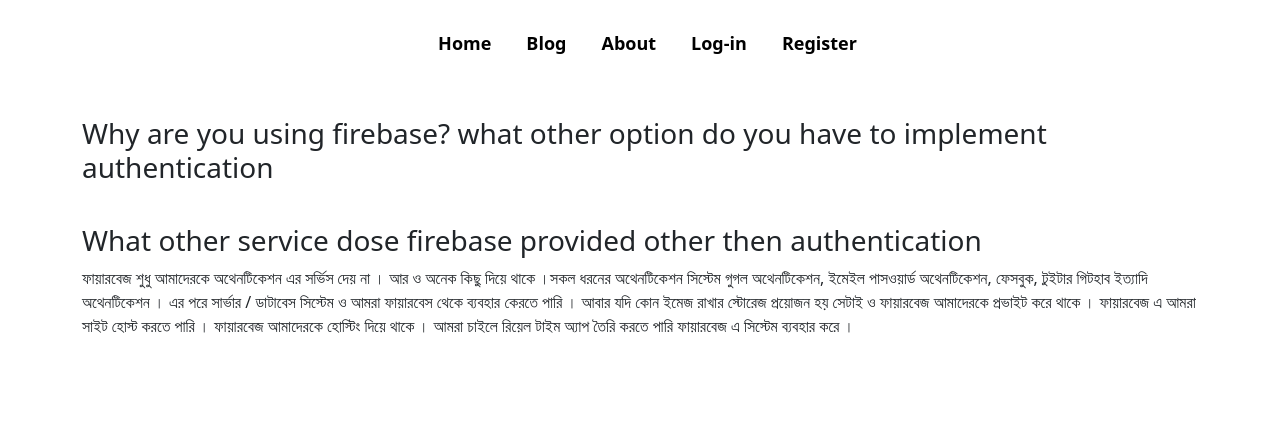
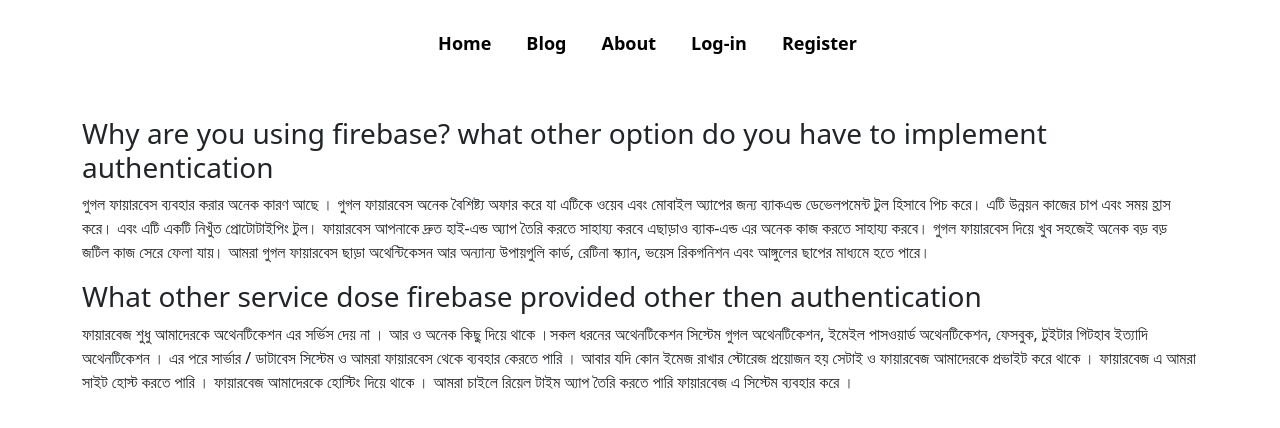
Before and after one commit to solaymanWeb/independent-services-provider, a React (Create React App) app: page /blog in a window 1280 px wide. Shown: the top 428 px of the page. Built offline with nearby package versions, Linux system fonts and the light colour scheme; no server answers.

Commit message:
blog page completed

```diff
--- a/src/Components/Blog/Blog.js
+++ b/src/Components/Blog/Blog.js
@@ -10,8 +10,9 @@ const Blog = () => {
                 <Col>
               <div className='blog-text'>
               <h3>Why are you using firebase? what other option do you have to implement authentication</h3>
-              <p></p>
-                <p></p>
+              <p>গুগল ফায়ারবেস ব্যবহার  করার  অনেক কারণ আছে । গুগল ফায়ারবেস অনেক  বৈশিষ্ট্য অফার করে যা এটিকে ওয়েব এবং মোবাইল অ্যাপের জন্য ব্যাকএন্ড ডেভেলপমেন্ট টুল হিসাবে পিচ করে। এটি উন্নয়ন কাজের চাপ এবং সময় হ্রাস করে। এবং এটি একটি নিখুঁত প্রোটোটাইপিং টুল। ফায়ারবেস আপনাকে দ্রুত হাই-এন্ড অ্যাপ তৈরি করতে সাহায্য করবে  এছাড়াও ব্যাক-এন্ড এর অনেক কাজ করতে সাহায্য করবে। গুগল ফায়ারবেস দিয়ে খুব সহজেই অনেক বড় বড় জটিল কাজ সেরে ফেলা যায়।
+              আমরা গুগল ফায়ারবেস ছাড়া অথেন্টিকেসন আর  অন্যান্য উপায়গুলি কার্ড, রেটিনা স্ক্যান, ভয়েস রিকগনিশন এবং আঙ্গুলের ছাপের মাধ্যমে হতে পারে।
+              </p>
               </div>
                 </Col>
             </Row>
```
